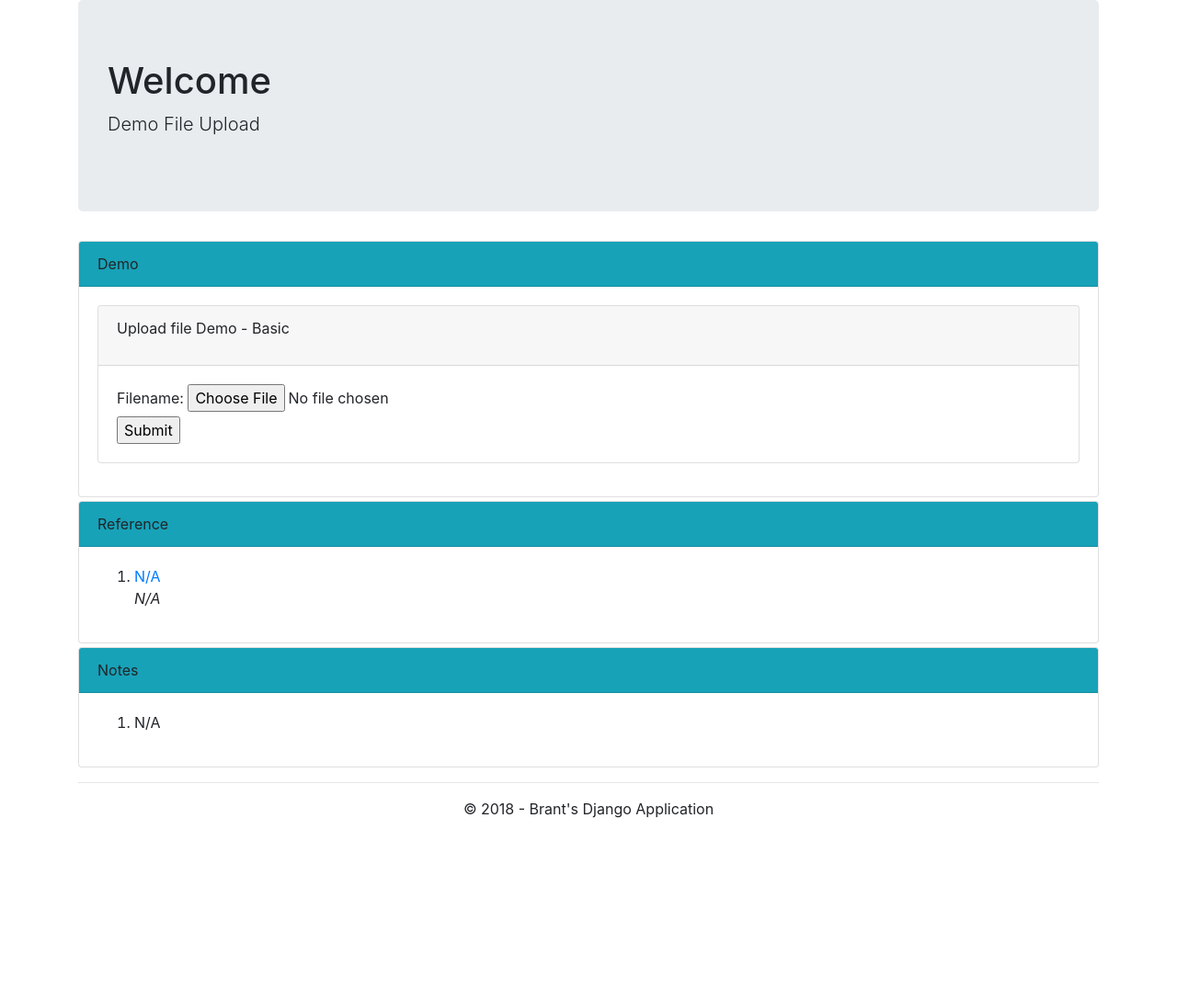
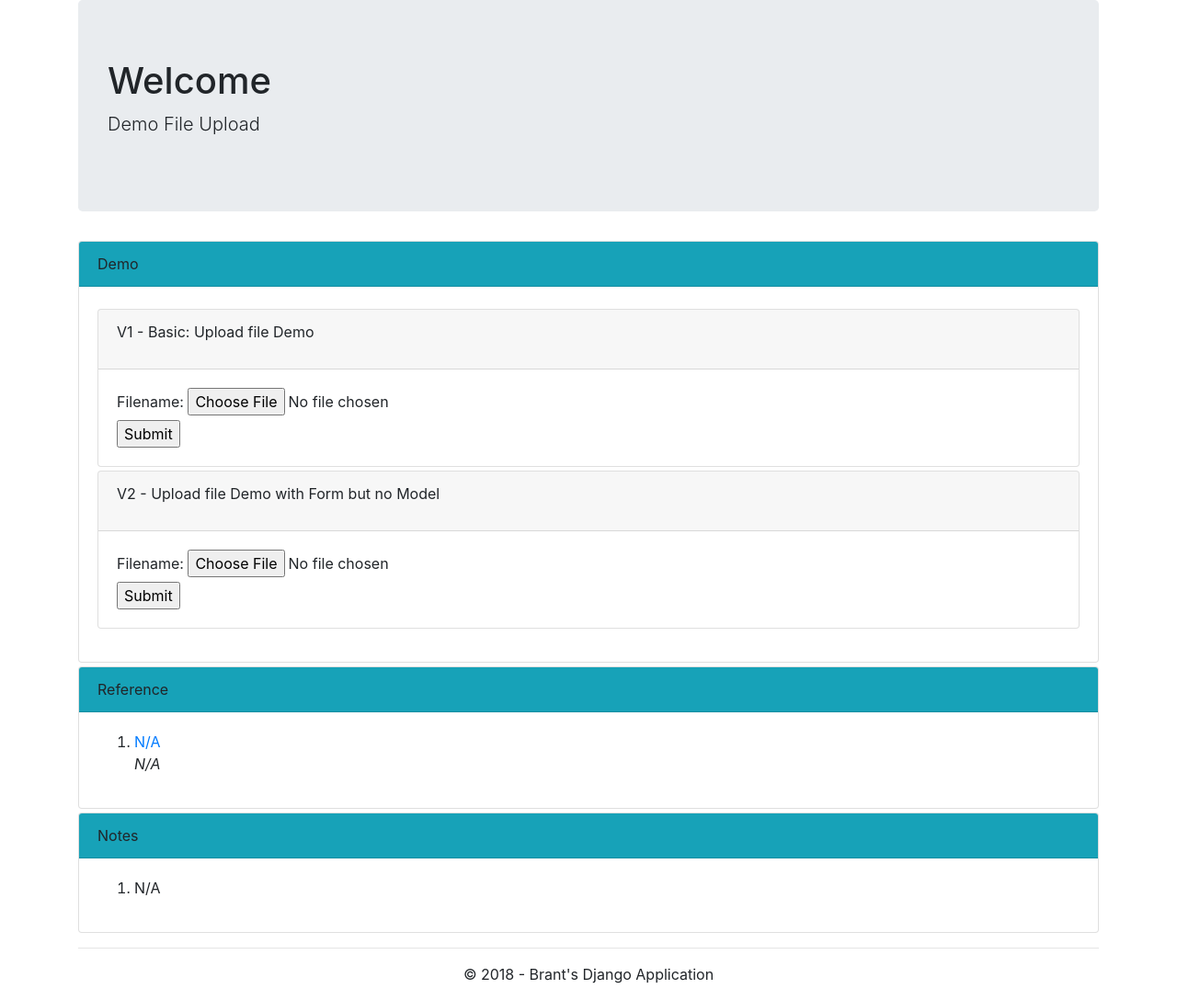
Before and after one commit to xkdcc/Django101, a Django app: page /uploadfiles/ in a window 1280 px wide. Shown: the whole page at 92% size. Before the commit the page ends 890 px from the top, so only its background shows below. Run offline with Django 3.2, Linux system fonts and the light colour scheme; some libraries are stand-ins or nearby versions.

Commit message:
Code refactory for preparing v2 file upload demo.

```diff
--- a/uploadfiles/templates/uploadfiles/index.html
+++ b/uploadfiles/templates/uploadfiles/index.html
@@ -10,20 +10,20 @@
   <div class="card">
     <div class="card-header bg-info">Demo</div>
     <div class="card-body">
-      <div class="card-deck mb-3">
-        <div class="card">
+      <div class="mb-3">
+        <div class="card mt-1">
           <div class="card-header">
-            <p>Upload file Demo - Basic</p>
+            <p>V1 - Basic: Upload file Demo</p>
           </div>
           <div class="card-body">
-            <form action="{% url 'uploadfiles:home' %}" method="post" enctype="multipart/form-data">
+            <form action="{% url 'uploadfiles:v1' %}" method="post" enctype="multipart/form-data">
               {% csrf_token %}
               <label for="file">Filename:</label>
               <input type="file" name="myfile" />
               <br />
               <input type="submit" name="submit" value="Submit" />
             </form>
-            {% if messages %}
+            {% if messages and version == "v1" %}
               {% for message in messages %}
                 <div class="alert {{ message.tags }} mb-0" id="msg" role="alert">
                   <button type="button" class="close" data-dismiss="alert" aria-label="Close">
@@ -31,8 +31,32 @@
                   </button>
                   {{ message }}
                 </div>
-        {% endfor %}
-      {% endif %}
+              {% endfor %}
+            {% endif %}
+          </div>
+        </div>
+        <div class="card mt-1">
+          <div class="card-header">
+            <p>V2 - Upload file Demo with Form but no Model</p>
+          </div>
+          <div class="card-body">
+            <form action="{% url 'uploadfiles:v2' %}" method="post" enctype="multipart/form-data">
+              {% csrf_token %}
+              <label for="file">Filename:</label>
+              <input type="file" name="v2file" />
+              <br />
+              <input type="submit" name="submit" value="Submit" />
+            </form>
+            {% if messages and version == "v2" %}
+              {% for message in messages %}
+                <div class="alert {{ message.tags }} mb-0" id="msg" role="alert">
+                  <button type="button" class="close" data-dismiss="alert" aria-label="Close">
+                    <span aria-hidden="true">&times;</span>
+                  </button>
+                  {{ message }}
+                </div>
+              {% endfor %}
+            {% endif %}
           </div>
         </div>
       </div>
--- a/uploadfiles/urls.py
+++ b/uploadfiles/urls.py
@@ -20,4 +20,6 @@ from . import views
 app_name = 'uploadfiles'
 urlpatterns = [
     path('', views.home, name='home'),
+    path('v1/', views.demo_uploadfiles_v1, name='v1'),
+    path('v2/', views.demo_uploadfiles_v2, name='v2'),
 ]
--- a/uploadfiles/views.py
+++ b/uploadfiles/views.py
@@ -7,7 +7,7 @@ from django.contrib import messages
 
 # Create your views here.
 def home(request):
-    return demo_uploadfiles_v1(request)
+    return render(request, 'uploadfiles/index.html')
 
 
 def demo_uploadfiles_v1(request):
@@ -27,5 +27,12 @@ def demo_uploadfiles_v1(request):
 
         messages.add_message(request, messages.SUCCESS, "Upload {} successfully!".format(file.name))
 
-        return render(request, 'uploadfiles/index.html', )
+        return render(request, 'uploadfiles/index.html', context = {'version': "v1"})
     return render(request, 'uploadfiles/index.html')
+
+def demo_uploadfiles_v2(request):
+    '''
+    Using form but NO model
+    '''
+
+    return render(request, 'uploadfiles/index.html', context = {'version': "v2"})
```
